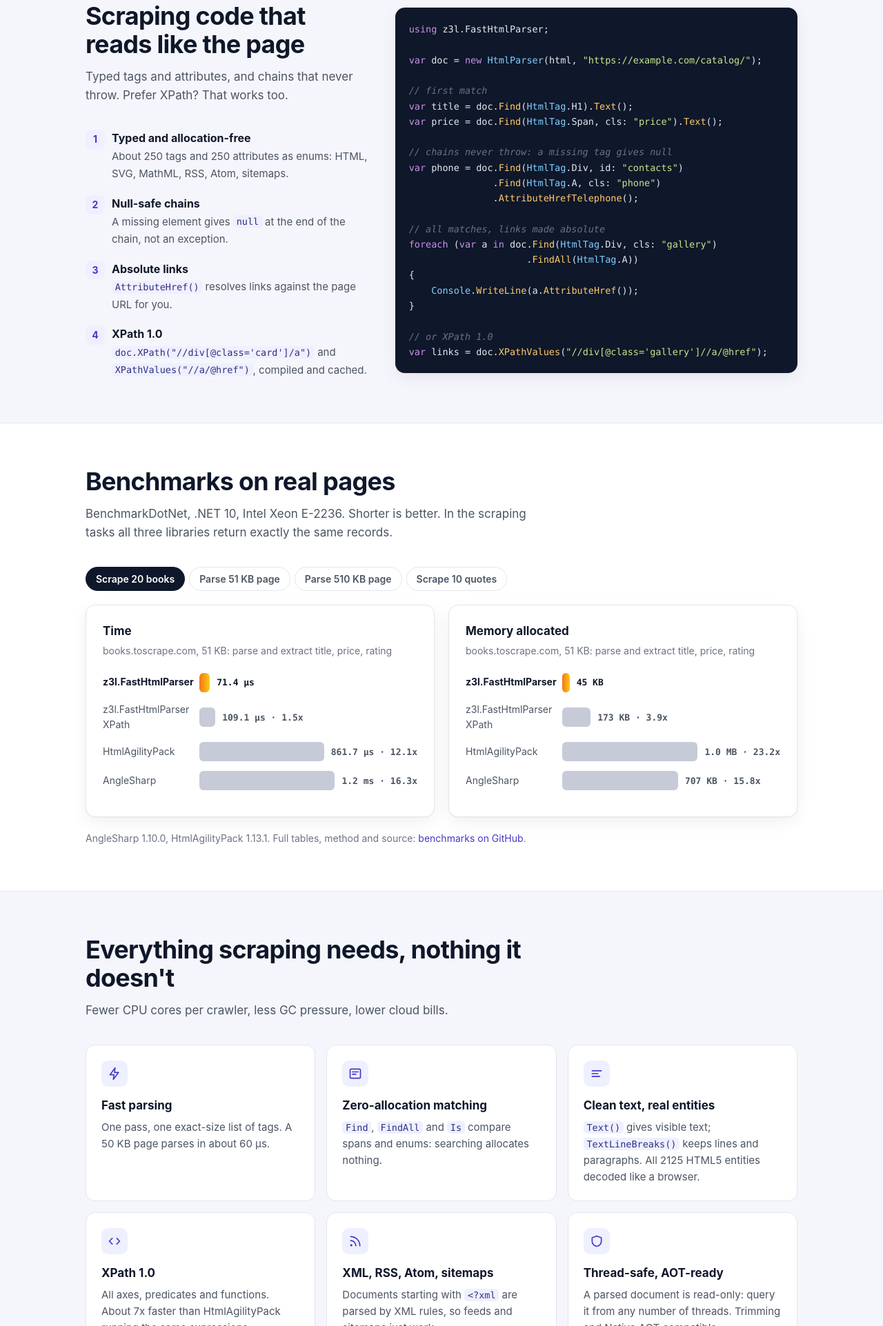
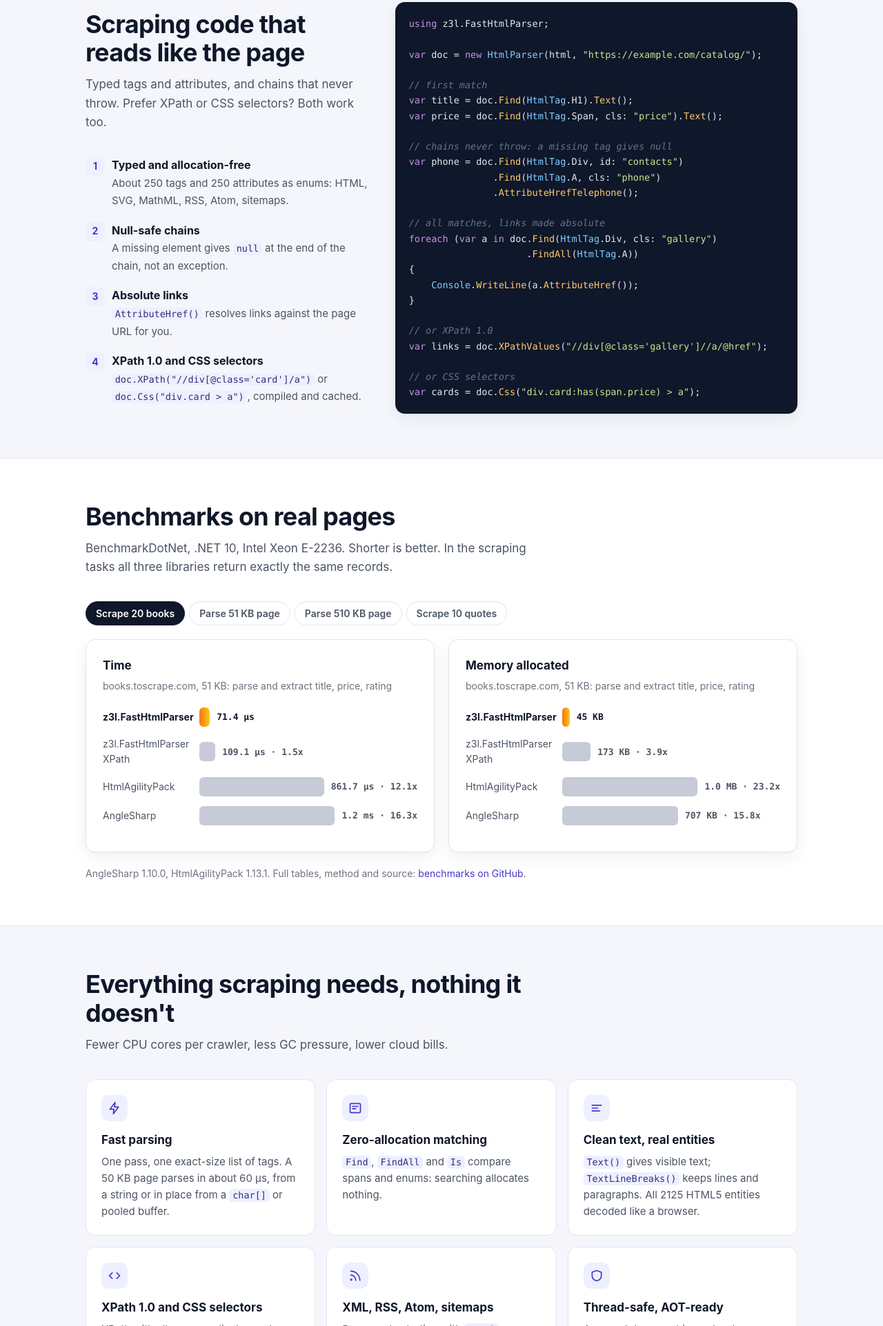
Before and after one commit to romanti3172/z3l.FastHtmlParser, a plain HTML site: page docs/index.html in a window 1280 px wide. Shown: the part 877-2800 px from the top of the page at 69% size. Drawn offline with Linux system fonts and the light colour scheme.

Commit message:
Site and README: CSS selectors and parsing from buffers
The site no longer says "no CSS selectors": the hero, code sample, feature cards and
meta descriptions mention CSS selectors next to XPath, and parsing in place from a
char[] or pooled buffer. README lists parsing from buffers and the Dispose of a
handed-over buffer.

Co-Authored-By: Claude Opus 5.5 <noreply@anthropic.com>

```diff
--- a/docs/index.html
+++ b/docs/index.html
@@ -4,9 +4,9 @@
   <meta charset="utf-8">
   <meta name="viewport" content="width=device-width, initial-scale=1">
   <title>z3l.FastHtmlParser: fast HTML parser for .NET</title>
-  <meta name="description" content="Fast, low-allocation HTML/XML parser with XPath 1.0 for web scraping on .NET 9 and 10. 10–30x faster and 12–23x less memory than AngleSharp and HtmlAgilityPack.">
+  <meta name="description" content="Fast, low-allocation HTML/XML parser with XPath 1.0 and CSS selectors for web scraping on .NET 9 and 10. 10–30x faster and 12–23x less memory than AngleSharp and HtmlAgilityPack.">
   <meta property="og:title" content="z3l.FastHtmlParser: fast HTML parser for .NET">
-  <meta property="og:description" content="Parse and scrape HTML 10–30x faster than AngleSharp and HtmlAgilityPack, with 12–23x less memory. Typed queries or XPath 1.0.">
+  <meta property="og:description" content="Parse and scrape HTML 10–30x faster than AngleSharp and HtmlAgilityPack, with 12–23x less memory. Typed queries, XPath 1.0 or CSS selectors.">
   <meta property="og:image" content="icon.png">
   <link rel="icon" href="icon.png" type="image/png">
   <link rel="stylesheet" href="style.css">
@@ -28,7 +28,7 @@
 
 <main>
   <div class="wrap hero">
-    <div class="eyebrow">.NET 9 &amp; .NET 10 · HTML · XML · RSS · Sitemaps · XPath</div>
+    <div class="eyebrow">.NET 9 &amp; .NET 10 · HTML · XML · RSS · Sitemaps · XPath · CSS</div>
     <h1>Scrape HTML <span class="hl">10–30x faster</span> in&nbsp;.NET</h1>
     <p class="lead">z3l.FastHtmlParser is a low-allocation HTML/XML parser built for scraping and data extraction.
       Same results as AngleSharp and HtmlAgilityPack, with a fraction of the CPU time and memory.</p>
@@ -54,13 +54,13 @@
       <div>
         <div class="section-head">
           <h2>Scraping code that reads like the page</h2>
-          <p>Typed tags and attributes, and chains that never throw. Prefer XPath? That works too.</p>
+          <p>Typed tags and attributes, and chains that never throw. Prefer XPath or CSS selectors? Both work too.</p>
         </div>
         <ul class="code-points">
           <li><span class="dot">1</span><div><b>Typed and allocation-free</b><span>About 250 tags and 250 attributes as enums: HTML, SVG, MathML, RSS, Atom, sitemaps.</span></div></li>
           <li><span class="dot">2</span><div><b>Null-safe chains</b><span>A missing element gives <code>null</code> at the end of the chain, not an exception.</span></div></li>
           <li><span class="dot">3</span><div><b>Absolute links</b><span><code>AttributeHref()</code> resolves links against the page URL for you.</span></div></li>
-          <li><span class="dot">4</span><div><b>XPath 1.0</b><span><code>doc.XPath("//div[@class='card']/a")</code> and <code>XPathValues("//a/@href")</code>, compiled and cached.</span></div></li>
+          <li><span class="dot">4</span><div><b>XPath 1.0 and CSS selectors</b><span><code>doc.XPath("//div[@class='card']/a")</code> or <code>doc.Css("div.card &gt; a")</code>, compiled and cached.</span></div></li>
         </ul>
       </div>
 <pre class="code"><code><span class="k">using</span> z3l.FastHtmlParser;
@@ -84,7 +84,10 @@
 }
 
 <span class="c">// or XPath 1.0</span>
-<span class="k">var</span> links = doc.<span class="m">XPathValues</span>(<span class="s">"//div[@class='gallery']//a/@href"</span>);</code></pre>
+<span class="k">var</span> links = doc.<span class="m">XPathValues</span>(<span class="s">"//div[@class='gallery']//a/@href"</span>);
+
+<span class="c">// or CSS selectors</span>
+<span class="k">var</span> cards = doc.<span class="m">Css</span>(<span class="s">"div.card:has(span.price) &gt; a"</span>);</code></pre>
     </div>
   </section>
 
@@ -122,7 +125,7 @@
         <div class="feature">
           <div class="ico"><svg viewBox="0 0 24 24" fill="none" stroke="currentColor" stroke-width="2" stroke-linecap="round" stroke-linejoin="round"><path d="M13 2 4 14h7l-1 8 9-12h-7z"/></svg></div>
           <h3>Fast parsing</h3>
-          <p>One pass, one exact-size list of tags. A 50 KB page parses in about 60 μs.</p>
+          <p>One pass, one exact-size list of tags. A 50 KB page parses in about 60 μs, from a string or in place from a <code>char[]</code> or pooled buffer.</p>
         </div>
         <div class="feature">
           <div class="ico"><svg viewBox="0 0 24 24" fill="none" stroke="currentColor" stroke-width="2" stroke-linecap="round" stroke-linejoin="round"><rect x="3" y="4" width="18" height="16" rx="2"/><path d="M7 9h10M7 13h6"/></svg></div>
@@ -136,8 +139,8 @@
         </div>
         <div class="feature">
           <div class="ico"><svg viewBox="0 0 24 24" fill="none" stroke="currentColor" stroke-width="2" stroke-linecap="round" stroke-linejoin="round"><path d="M8 7 3 12l5 5M16 7l5 5-5 5"/></svg></div>
-          <h3>XPath 1.0</h3>
-          <p>All axes, predicates and functions. About 7x faster than HtmlAgilityPack running the same expressions.</p>
+          <h3>XPath 1.0 and CSS selectors</h3>
+          <p>XPath with all axes, predicates and functions, about 7x faster than HtmlAgilityPack. CSS as <code>querySelectorAll</code>, up to <code>:has()</code> and <code>:nth-child()</code>.</p>
         </div>
         <div class="feature">
           <div class="ico"><svg viewBox="0 0 24 24" fill="none" stroke="currentColor" stroke-width="2" stroke-linecap="round" stroke-linejoin="round"><path d="M4 11a9 9 0 0 1 9 9M4 4a16 16 0 0 1 16 16"/><circle cx="5" cy="19" r="1"/></svg></div>
@@ -150,8 +153,8 @@
           <p>A parsed document is read-only: query it from any number of threads. Trimming and Native AOT compatible.</p>
         </div>
       </div>
-      <p class="honest"><b>What it is not.</b> It builds a flat list of tags, not a full DOM: no CSS selectors,
-        no implicit <code>&lt;tbody&gt;</code>, read-only documents. For extracting data it finds the same elements,
+      <p class="honest"><b>What it is not.</b> It builds a flat list of tags, not a full DOM: no implicit
+        <code>&lt;tbody&gt;</code>, read-only documents. For extracting data it finds the same elements,
         texts and attributes as AngleSharp; the test suite checks this on every saved page.</p>
     </div>
   </section>
```
Also changed, not shown: 1 other file.
